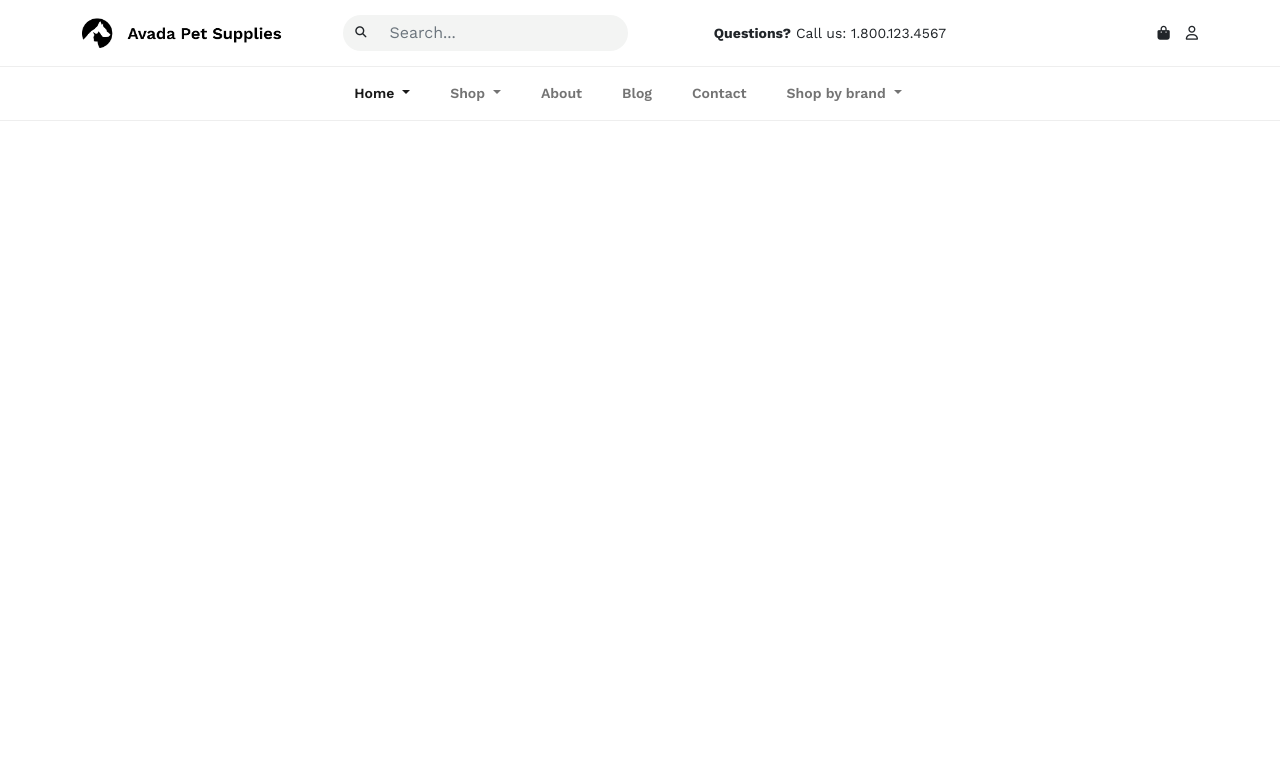
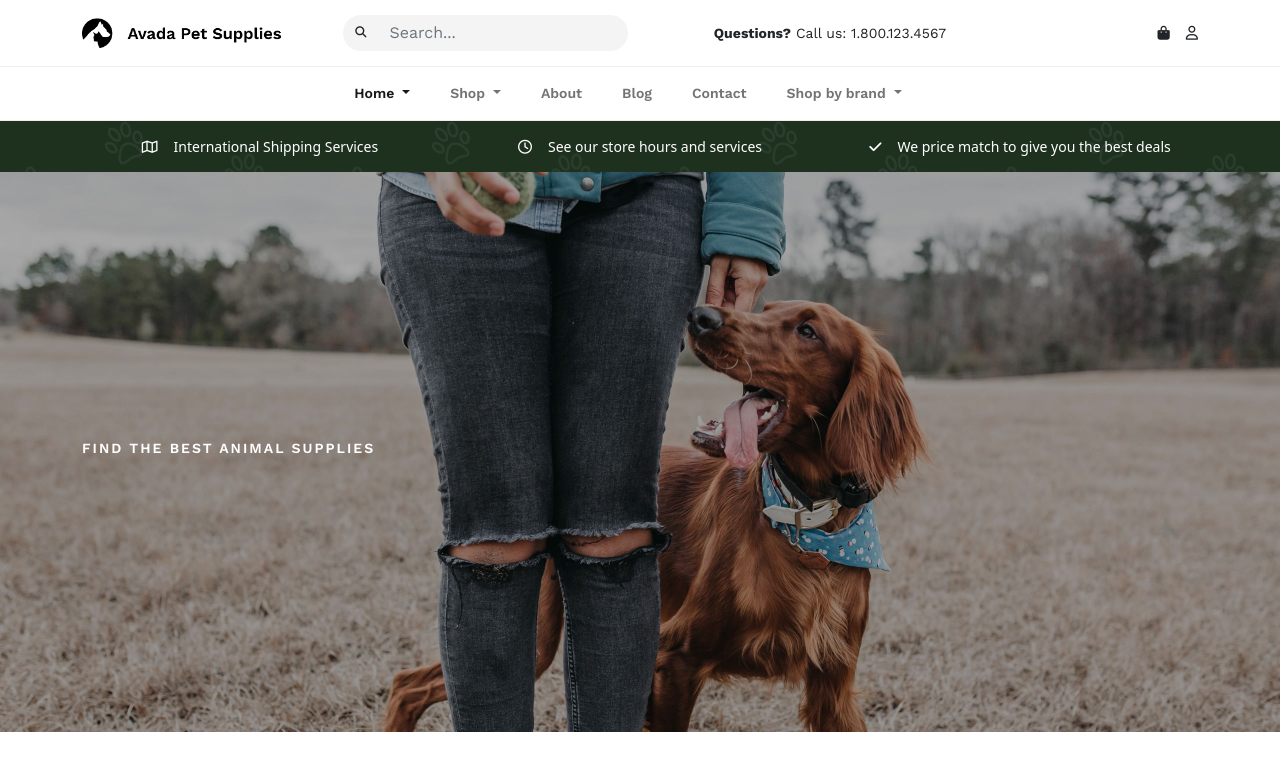
Before and after one commit to DanCiciarello/proj-html-vuejs, a Vue app: page / in a window 1280 px wide. Shown: the top 770 px of the page. Built offline with nearby package versions, Linux system fonts and the light colour scheme; a web font is replaced by a local one.

Commit message:
Update jumbohero

```diff
--- a/src/assets/scss/_jumbohero.scss
+++ b/src/assets/scss/_jumbohero.scss
@@ -0,0 +1,22 @@
+.cdHeaderUsps {
+    padding: 15px 0;
+    background-color: #1E311F;
+    background-image: url('@/assets/img/bg-transparent-3.png');
+    color: #ffffff;
+    font-size: 14px;
+}
+
+.cdHero {
+    min-height: 70vh;
+    background-image: url('@/assets/img/banner-5-2x-scaled.jpg');
+    background-size: cover;
+
+    .cdHeroOverlay {
+        min-height: 70vh;
+        background-color: rgba($color: #000000, $alpha: .3);
+
+        .cdHeroWrapper {
+            min-height: 70vh;
+        }
+    }
+}
--- a/src/components/JumboHero.vue
+++ b/src/components/JumboHero.vue
@@ -2,19 +2,30 @@
     <div>
 
         <!-- Header USPs -->
-        <div>
-            <div class="row">
-                <div class="col-4"></div>
-                <div class="col-4"></div>
-                <div class="col-4"></div>
+        <div class="cdHeaderUsps">
+            <div class="container">
+                <div class="row">
+                    <div class="col-4 text-center" v-for="(item, i) in headerUSPs" :key="i">
+                        <i class="pe-3" :class="item.icon"></i>
+                        <span>{{item.text}}</span>
+                    </div>
+                </div>
             </div>
         </div>
 
         <!-- Hero -->
-        <div></div>
+        <div class="cdHero">
+            <div class="cdHeroOverlay">
+                <div class="container cdHeroWrapper d-flex align-items-center text-white">
+                    <h6>Find the best animal supplies</h6>
+                </div>
+            </div>
+        </div>
 
         <!-- Hero CTA -->
-        <div></div>
+        <div>
+
+        </div>
 
     </div>
 </template>
@@ -25,6 +36,26 @@ export default {
     // Name
     name: "JumboHero",
 
+    // Data
+    data(){
+        return {
+            headerUSPs: [
+                {
+                    icon: "fa-regular fa-map",
+                    text: "International Shipping Services"
+                },
+                {
+                    icon: "fa-regular fa-clock",
+                    text: "See our store hours and services"
+                },
+                {
+                    icon: "fa-solid fa-check",
+                    text: "We price match to give you the best deals"
+                },
+            ]
+        }
+    }
+
 }
 </script>
 
```
